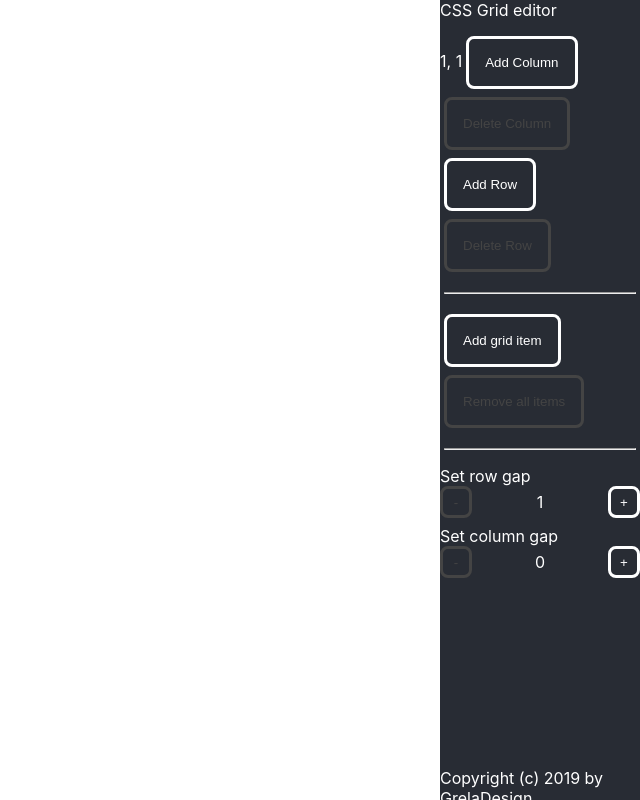
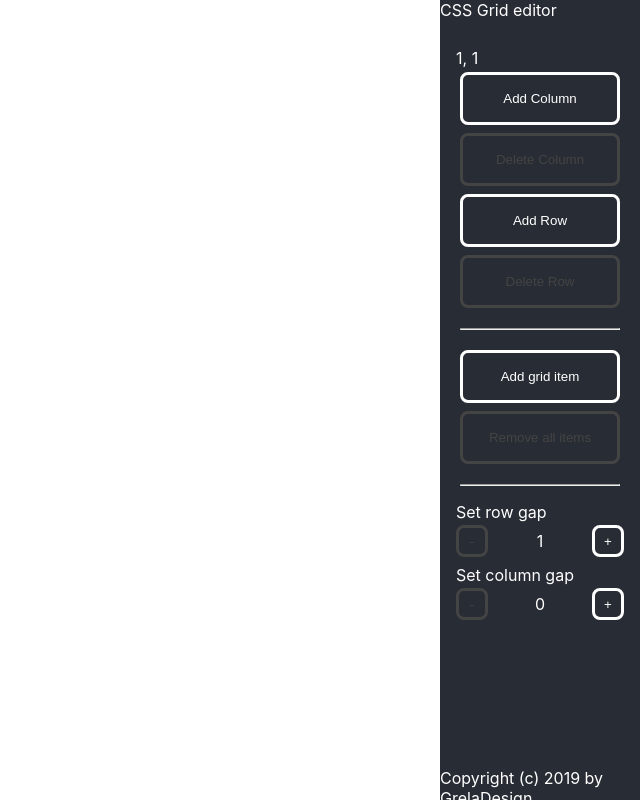
Before and after one commit to LukaszGrela/ts-react-css-grid, a React (Create React App) app: page / in a window 1280 px wide. Shown: the whole page, without its empty margins (640-1280 px from the left). Built offline with nearby package versions, Linux system fonts and the light colour scheme.

Commit message:
Make toolbar area scrollable

```diff
--- a/src/App.scss
+++ b/src/App.scss
@@ -17,6 +17,8 @@ header {
 
 main {
   grid-area: main;
+
+  position: relative;
 }
 
 menu {
--- a/src/components/Toolbox/styles/_Toolbox.scss
+++ b/src/components/Toolbox/styles/_Toolbox.scss
@@ -1,6 +1,14 @@
 .Toolbox {
-  display: flex;
-  flex-direction: column;
+  height: 100%;
+  overflow-y: auto;
+  padding: 0 1rem;
+
+  &_wrapper {
+    display: flex;
+    flex-direction: column;
+    padding: 1rem 0;
+  }
+
   &_button {
     color: $white;
 
@@ -15,7 +23,9 @@
       color: #444;
     }
   }
-
+  &_label {
+    margin-bottom: 0.2rem;
+  }
   &_spacer {
     color: white;
     margin: 1rem 0.25rem;
```
